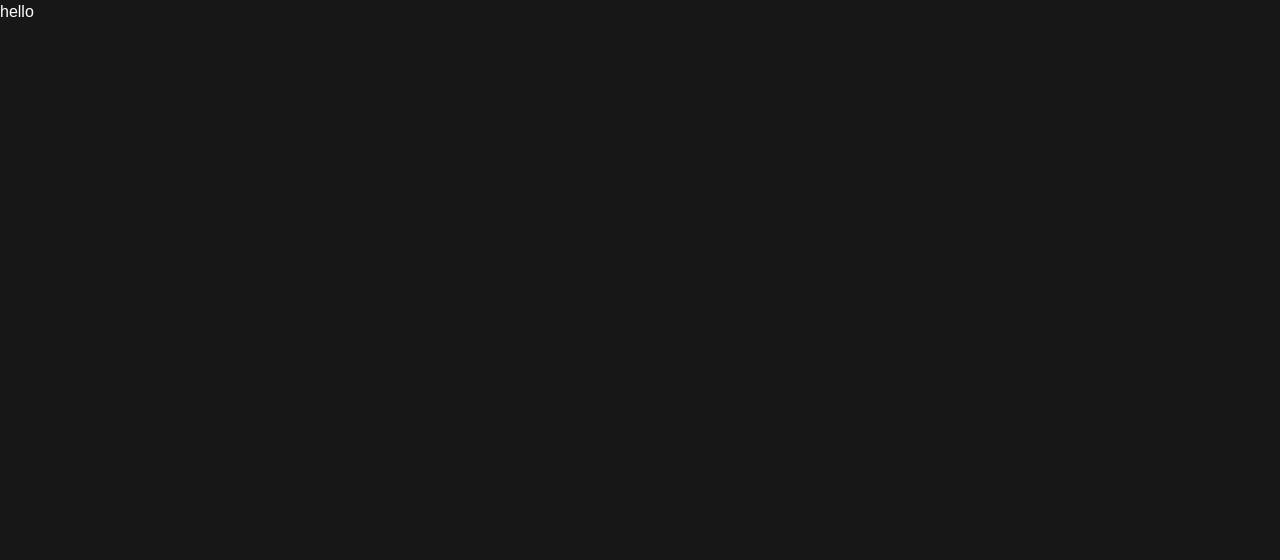
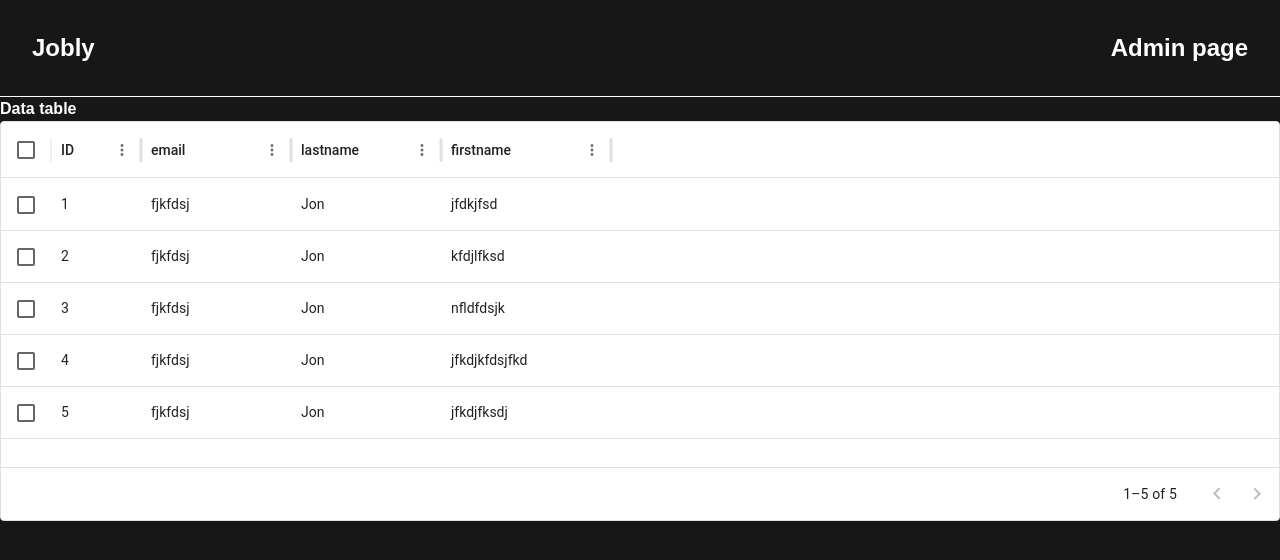
Before and after one commit to yAnn-99/JOB_AGGREGATOR, a Next.js app in the folder frontend/: page /admin in a window 1280 px wide. Shown: the top 560 px of the page. Built offline with nearby package versions, Linux system fonts and the light colour scheme.

Commit message:
feat : data table for admin page

```diff
--- /dev/null
+++ b/frontend/app/(admin)/admin/layout.tsx
@@ -0,0 +1,27 @@
+"use client";
+import Link from "next/link";
+import { useState } from "react";
+
+const Layout = ({ children }: { children: React.ReactNode }) => {
+  const [open, setOpen] = useState(false);
+
+  return (
+    <div>
+      <header className="border-b">
+        <div className="flex items-center justify-between p-4 md:p-8">
+          <h1 className="text-xl md:text-2xl font-bold">
+            <Link href="/">Jobly</Link>
+          </h1>
+          <div className="flex flex-row text-xl md:text-2xl font-extrabold ">Admin page</div>
+
+        </div>
+
+
+      </header>
+
+      {children}
+    </div>
+  );
+};
+
+export default Layout;
--- a/frontend/app/(admin)/admin/page.tsx
+++ b/frontend/app/(admin)/admin/page.tsx
@@ -1,7 +1,14 @@
+import DataGridD from "@/component/data_table"
+
 export default function Admin() {
     return (
         <main>
-            hello
+            {/* add input to help admin see db, like parametered query where they can search for someone info (name, email...) and get desired result (all infos or specific one) */}
+            {/* to do that may need to fetch localhost:3000/user , and display infos as a excel table on the frontend*/}
+                <h1>Data table</h1>
+
+                <DataGridD></DataGridD>
+
         </main>
     )
 }
--- /dev/null
+++ b/frontend/component/data_table.tsx
@@ -0,0 +1,72 @@
+'use client';
+import { useState, useEffect } from 'react';
+import Box from '@mui/material/Box';
+import { DataGrid, GridColDef } from '@mui/x-data-grid';
+
+const columns: GridColDef<(typeof rows)[number]>[] = [
+  { field: 'id', headerName: 'ID', width: 90 },
+  {
+    field: 'email',
+    headerName: 'email',
+    width: 150,
+    editable: true,
+  },
+  {
+    field: 'lastname',
+    headerName: 'lastname',
+    width: 150,
+    editable: true,
+  },
+  {
+    field: 'firstname',
+    headerName: 'firstname',
+    width: 170,
+    editable: true,
+  },
+//   {
+//     field: 'fullName',
+//     headerName: 'Full name',
+//     description: 'This column has a value getter and is not sortable.',
+//     sortable: false,
+//     width: 160,
+//     valueGetter: (value, row) => `${row.firstName || ''} ${row.lastName || ''}`,
+//   },
+];
+
+const rows = [
+  { id: 1, email: 'fjkfdsj', lastname: 'Jon', firstname: 'jfdkjfsd' },
+  { id: 2, email: 'fjkfdsj', lastname: 'Jon', firstname: 'kfdjlfksd' },
+  { id: 3, email: 'fjkfdsj', lastname: 'Jon', firstname: 'nfldfdsjk' },
+  { id: 4, email: 'fjkfdsj', lastname: 'Jon', firstname: 'jfkdjkfdsjfkd' },
+  { id: 5, email: 'fjkfdsj', lastname: 'Jon', firstname: 'jfkdjfksdj' },
+
+];
+
+
+export default function DataGridD() {
+  const [isClient, setIsClient] = useState(false);
+
+  useEffect(() => {
+    setIsClient(true);
+  }, []);
+
+  if (!isClient) return null;
+  return (
+    <Box sx={{ height: 400, width: '100%' }}>
+      <DataGrid
+        rows={rows}
+        columns={columns}
+        initialState={{
+          pagination: {
+            paginationModel: {
+              pageSize: 5,
+            },
+          },
+        }}
+        pageSizeOptions={[5]}
+        checkboxSelection
+        disableRowSelectionOnClick
+      />
+    </Box>
+  );
+}
--- a/frontend/package.json
+++ b/frontend/package.json
@@ -9,6 +9,9 @@
     "lint": "eslint"
   },
   "dependencies": {
+    "@emotion/react": "^11.14.0",
+    "@emotion/styled": "^11.14.1",
+    "@mui/x-data-grid": "^9.0.4",
     "next": "^16.2.4",
     "react": "19.2.4",
     "react-dom": "19.2.4"
```
Also changed, not shown: 1 other file (tests, documents, lock files or other folders).
